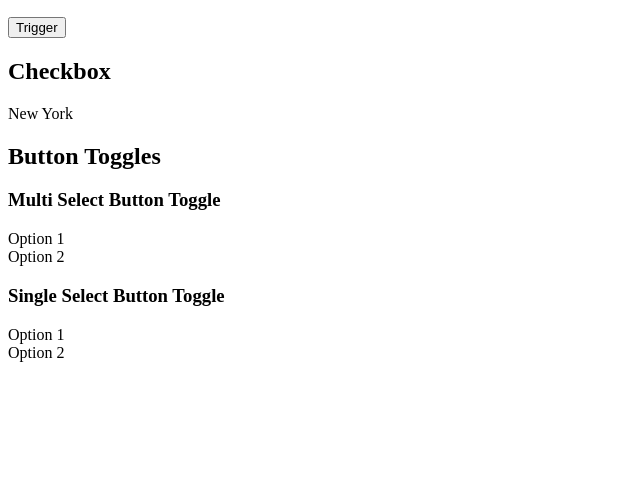
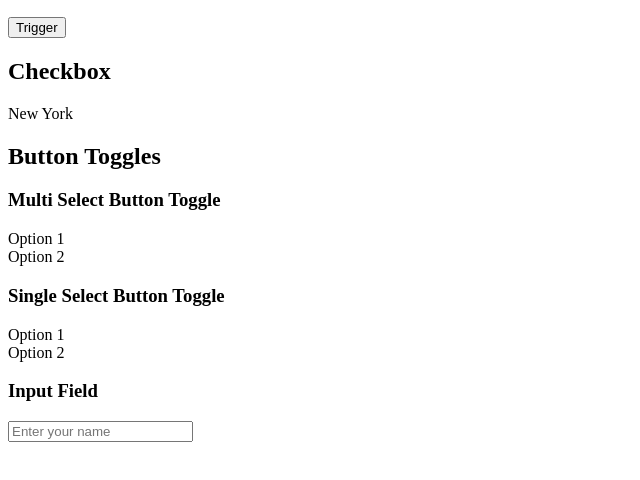
Before and after one commit to Inhakki/rogue, a website with bundled scripts: page samples/ui/index.html in a window 1280 px wide. Shown: the part 110-590 px from the top of the page, without its empty margins (0-640 px from the left). Built offline with nearby package versions, Linux system fonts and the light colour scheme.

Commit message:
Adding input field to samples page

```diff
--- a/samples/js/sampleView.js
+++ b/samples/js/sampleView.js
@@ -33,6 +33,10 @@ require([
             container: Utils.getElementsByClassName('single-select-button-toggle')[0]
         });
 
+        this.inputField = new InputField({
+            el: Utils.getElementsByClassName('name-input-field')[0]
+        });
+
     };
 
     return new SampleView();
--- a/samples/ui/index.html
+++ b/samples/ui/index.html
@@ -52,5 +52,10 @@
     </label>
 </div>
 
+<h3>Input Field</h3>
+<label for="name-input-field">
+    <input id="name-input-field" class="name-input-field" type="text" value="" placeholder="Enter your name" name="name" autocomplete="off" />
+</label>
+
 </body>
 </html>
```
